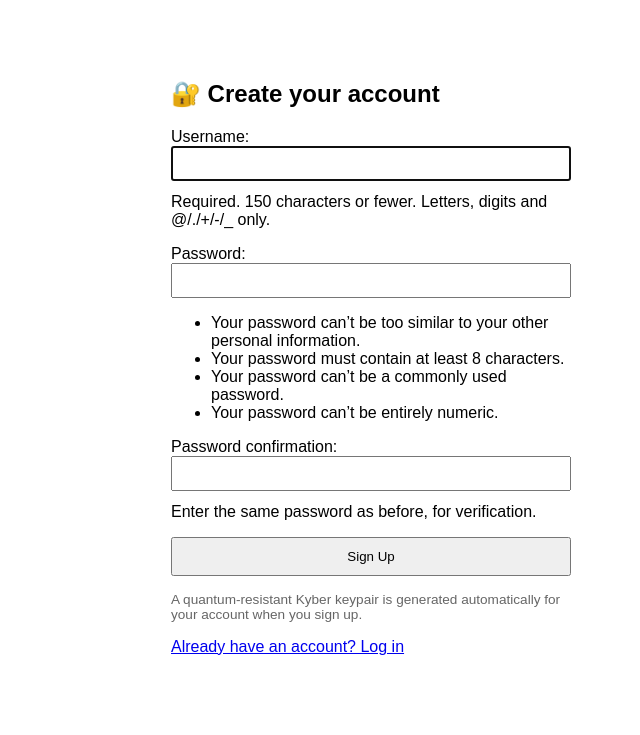
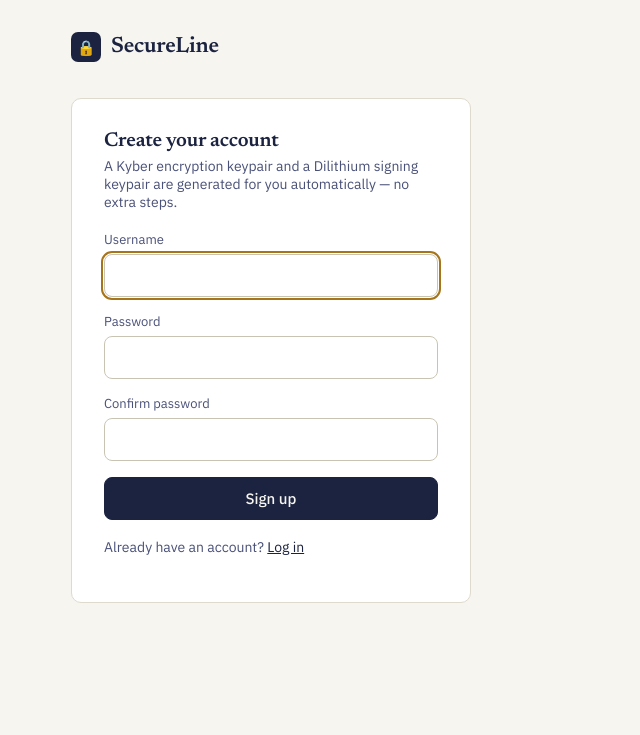
Before and after one commit to Keerthana080/pqc_chatbot, a Django app: page /chat/signup/ in a window 1280 px wide. Shown: the top 735 px of the page, without its empty margins (269-909 px from the left). Run offline with Django 5.2, Linux system fonts and the light colour scheme.

Commit message:
Frontend design changes

```diff
--- /dev/null
+++ b/chat/templates/chat/base.html
@@ -0,0 +1,93 @@
+<!DOCTYPE html>
+<html lang="en">
+<head>
+<meta charset="utf-8">
+<meta name="viewport" content="width=device-width, initial-scale=1">
+<title>{% block title %}SecureLine{% endblock %}</title>
+<link rel="preconnect" href="https://fonts.googleapis.com">
+<link rel="preconnect" href="https://fonts.gstatic.com" crossorigin>
+<link href="https://fonts.googleapis.com/css2?family=Newsreader:ital,opsz,wght@0,6..72,400;0,6..72,500;0,6..72,600;1,6..72,400&family=IBM+Plex+Sans:wght@400;500;600&family=IBM+Plex+Mono:wght@400;500&display=swap" rel="stylesheet">
+<style>
+  :root{
+    --paper:#F7F5F0;
+    --surface:#FFFFFF;
+    --ink:#1B2340;
+    --ink-soft:#4A5178;
+    --brass:#A6741A;
+    --brass-soft:#F3E8D3;
+    --brick:#A23B3B;
+    --brick-soft:#F5E4E0;
+    --line:#DEDACD;
+    --line-strong:#C9C4B2;
+    --radius:10px;
+  }
+  *{box-sizing:border-box;}
+  body{
+    margin:0;
+    background:var(--paper);
+    color:var(--ink);
+    font-family:'IBM Plex Sans', sans-serif;
+    -webkit-font-smoothing:antialiased;
+  }
+  h1,h2,h3{
+    font-family:'Newsreader', serif;
+    font-weight:600;
+    margin:0;
+    letter-spacing:-0.01em;
+  }
+  .wrap{ max-width:640px; margin:0 auto; padding:32px 20px 60px; }
+  .brand{ display:flex; align-items:center; gap:10px; }
+  .brand .mark{
+    width:30px; height:30px; border-radius:7px;
+    background:var(--ink);
+    display:flex; align-items:center; justify-content:center;
+    color:var(--brass-soft); font-size:15px; flex:none;
+  }
+  .brand h1{ font-size:22px; }
+  a{ color:var(--ink); }
+  .link-btn{
+    background:none; border:none; color:var(--ink-soft);
+    text-decoration:underline; cursor:pointer; padding:0;
+    font:inherit; font-size:14px;
+  }
+  .link-btn:hover{ color:var(--ink); }
+  .card{
+    background:var(--surface);
+    border:1px solid var(--line);
+    border-radius:var(--radius);
+  }
+  .field{ margin-bottom:16px; }
+  .field label{
+    display:block; font-size:13px; color:var(--ink-soft); margin-bottom:6px;
+  }
+  .field input[type=text],
+  .field input[type=password]{
+    width:100%; padding:11px 12px; border:1px solid var(--line-strong);
+    border-radius:8px; font:inherit; font-size:15px; background:var(--surface);
+    color:var(--ink);
+  }
+  .field input:focus{ outline:2px solid var(--brass); outline-offset:1px; }
+  .btn{
+    display:inline-block; padding:11px 20px; border-radius:8px;
+    border:1px solid var(--ink); background:var(--ink); color:var(--paper);
+    font:inherit; font-size:15px; font-weight:500; cursor:pointer;
+  }
+  .btn:hover{ background:#2A335C; }
+  .btn-ghost{
+    background:var(--brass-soft); border:1px solid #E4CFA0; color:#7A551A;
+  }
+  .btn-ghost:hover{ background:#EFDFB8; }
+  .mono{ font-family:'IBM Plex Mono', monospace; }
+  .flash{
+    background:#EAF1EA; border:1px solid #BFD8BF; border-radius:8px;
+    padding:12px 14px; margin-bottom:18px; font-size:14px; color:#33553B;
+  }
+  ul.errorlist{ list-style:none; padding:0; margin:0 0 8px; color:var(--brick); font-size:13px; }
+</style>
+</head>
+<body>
+<div class="wrap">
+  {% block content %}{% endblock %}
+</div>
+</body>
+</html>
--- a/chat/templates/chat/signup.html
+++ b/chat/templates/chat/signup.html
@@ -1,27 +1,41 @@
-<!DOCTYPE html>
-<html>
-<head>
-    <meta charset="utf-8">
-    <title>Sign Up — PQC Secure Chat</title>
-    <style>
-        body { font-family: sans-serif; max-width: 400px; margin: 80px auto; }
-        input { display: block; width: 100%; padding: 8px; margin-bottom: 12px; box-sizing: border-box; }
-        button { width: 100%; padding: 10px; }
-        .errorlist { color: #c00; font-size: 0.85em; margin: -8px 0 8px; padding-left: 0; list-style: none; }
-        .note { color: #666; font-size: 0.85em; margin-top: 16px; }
-    </style>
-</head>
-<body>
-    <h2>🔐 Create your account</h2>
-    <form method="post">
-        {% csrf_token %}
-        {{ form.as_p }}
-        <button type="submit">Sign Up</button>
-    </form>
-    <p class="note">
-        A quantum-resistant Kyber keypair is generated automatically for
-        your account when you sign up.
-    </p>
-    <p><a href="{% url 'chat:login' %}">Already have an account? Log in</a></p>
-</body>
-</html>
+{% extends "chat/base.html" %}
+{% block title %}Sign up — SecureLine{% endblock %}
+{% block content %}
+<div class="brand" style="margin-bottom:36px;">
+  <div class="mark">&#128274;</div>
+  <h1>SecureLine</h1>
+</div>
+
+<div class="card" style="padding:32px; max-width:400px;">
+  <h2 style="font-size:20px; margin-bottom:6px;">Create your account</h2>
+  <p style="font-size:14px; color:var(--ink-soft); margin:0 0 20px;">
+    A Kyber encryption keypair and a Dilithium signing keypair are generated for
+    you automatically — no extra steps.
+  </p>
+  {% if form.non_field_errors %}
+    <ul class="errorlist">{% for e in form.non_field_errors %}<li>{{ e }}</li>{% endfor %}</ul>
+  {% endif %}
+  <form method="post">
+    {% csrf_token %}
+    <div class="field">
+      <label for="id_username">Username</label>
+      {{ form.username }}
+      {% if form.username.errors %}<ul class="errorlist">{% for e in form.username.errors %}<li>{{ e }}</li>{% endfor %}</ul>{% endif %}
+    </div>
+    <div class="field">
+      <label for="id_password1">Password</label>
+      {{ form.password1 }}
+      {% if form.password1.errors %}<ul class="errorlist">{% for e in form.password1.errors %}<li>{{ e }}</li>{% endfor %}</ul>{% endif %}
+    </div>
+    <div class="field">
+      <label for="id_password2">Confirm password</label>
+      {{ form.password2 }}
+      {% if form.password2.errors %}<ul class="errorlist">{% for e in form.password2.errors %}<li>{{ e }}</li>{% endfor %}</ul>{% endif %}
+    </div>
+    <button type="submit" class="btn" style="width:100%;">Sign up</button>
+  </form>
+  <p style="margin-top:18px; font-size:14px; color:var(--ink-soft);">
+    Already have an account? <a href="{% url 'chat:login' %}">Log in</a>
+  </p>
+</div>
+{% endblock %}
--- a/chat/views.py
+++ b/chat/views.py
@@ -148,6 +148,11 @@ def room_chat_view(request, username):
             "is_own_message": msg.sender_id == request.user.id,
             "timestamp": msg.timestamp,
             "signature_valid": signature_valid,
+            # NEW: raw data exactly as stored in the database, for the
+            # "View encrypted" toggle -- this is literally what an
+            # attacker with DB access would see instead of the message.
+            "encrypted_content": msg.encrypted_content,
+            "signature": msg.signature or "",
         })
 
     return render(request, "chat/chat.html", {
@@ -194,7 +199,13 @@ def send_to_room(request, username):
     )
 
     if username != AI_BOT_USERNAME:
-        return JsonResponse({"user_message": user_text})
+        # Return the encrypted form too, so the frontend can show the
+        # "View encrypted" toggle on the message we just optimistically rendered.
+        return JsonResponse({
+            "user_message": user_text,
+            "user_message_encrypted": encrypted_user_msg,
+            "user_message_signature": user_signature,
+        })
 
     conversation_history = []
     for msg in room.messages.all():
@@ -227,5 +238,9 @@ def send_to_room(request, username):
 
     return JsonResponse({
         "user_message": user_text,
+        "user_message_encrypted": encrypted_user_msg,
+        "user_message_signature": user_signature,
         "ai_message": ai_text,
+        "ai_message_encrypted": encrypted_ai_msg,
+        "ai_message_signature": ai_signature,
     })
```
Also changed, not shown: chat/management/commands/show_ciphertext.py (added, +61 -0 lines), chat/templates/chat/chat.html (+124 -50 lines), chat/templates/chat/inbox.html (+36 -39 lines), chat/templates/chat/login.html (+30 -22 lines).
